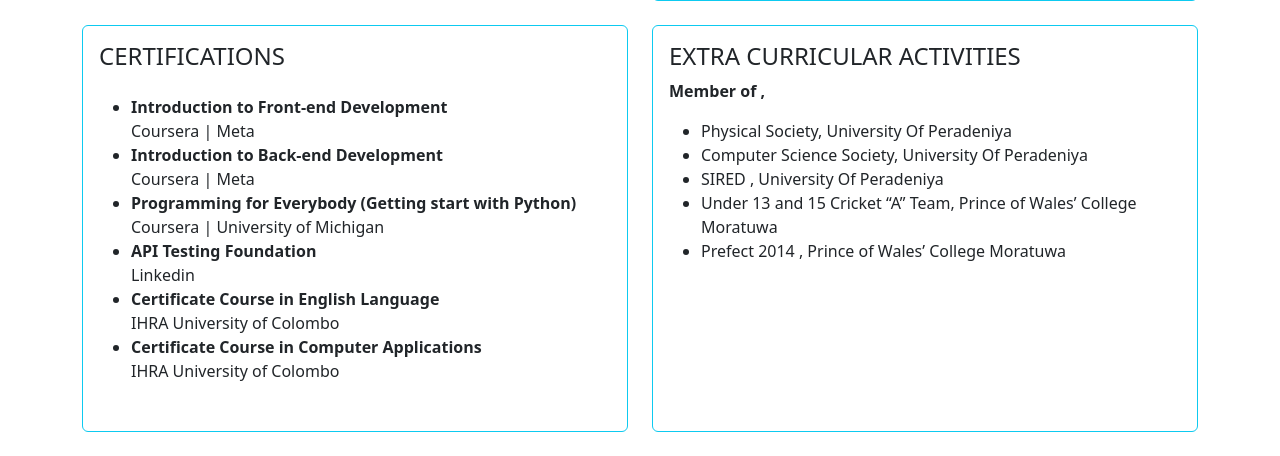
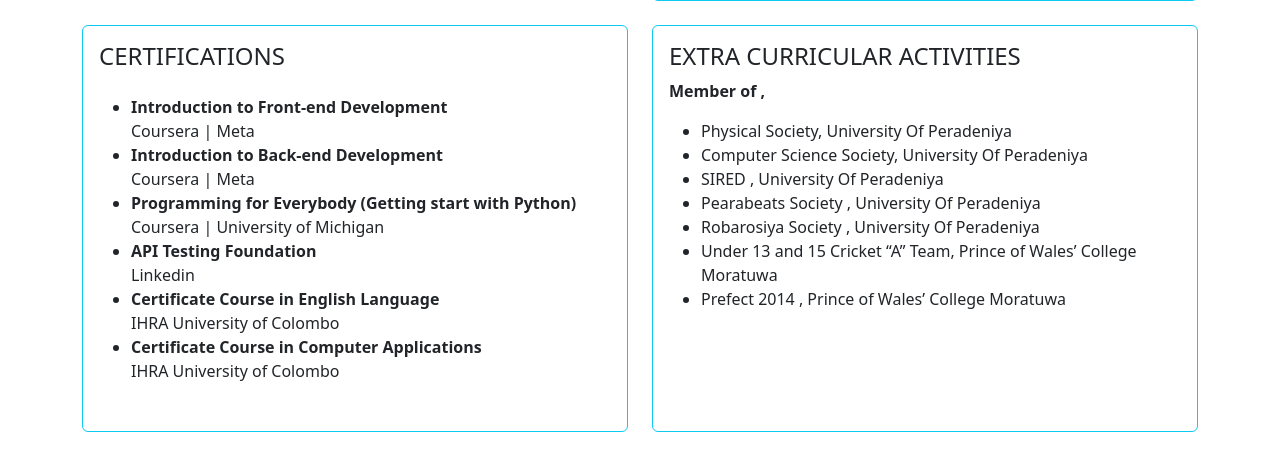
Before and after one commit to HasarangaDinujaya/My-Website, a Django app: template base/templates/base/home.html in a window 1280 px wide. Shown: the part 973-1429 px from the top of the page. Run offline with Django 4.2, Linux system fonts and the light colour scheme; the template is opened without the code that fills it, so the values that code supplies are empty.

Commit message:
Update home.html

```diff
--- a/base/templates/base/home.html
+++ b/base/templates/base/home.html
@@ -114,6 +114,8 @@
                             <li>Physical Society, University Of Peradeniya</li>
                             <li>Computer Science Society, University Of Peradeniya</li>
                             <li>SIRED , University Of Peradeniya</li>
+                            <li>Pearabeats Society , University Of Peradeniya</li>
+                            <li>Robarosiya Society , University Of Peradeniya</li>
                             <li>Under 13 and 15 Cricket “A” Team, Prince of Wales’ College Moratuwa</li>
                             <li>Prefect 2014 , Prince of Wales’ College Moratuwa</li>
                         </ul>
```
